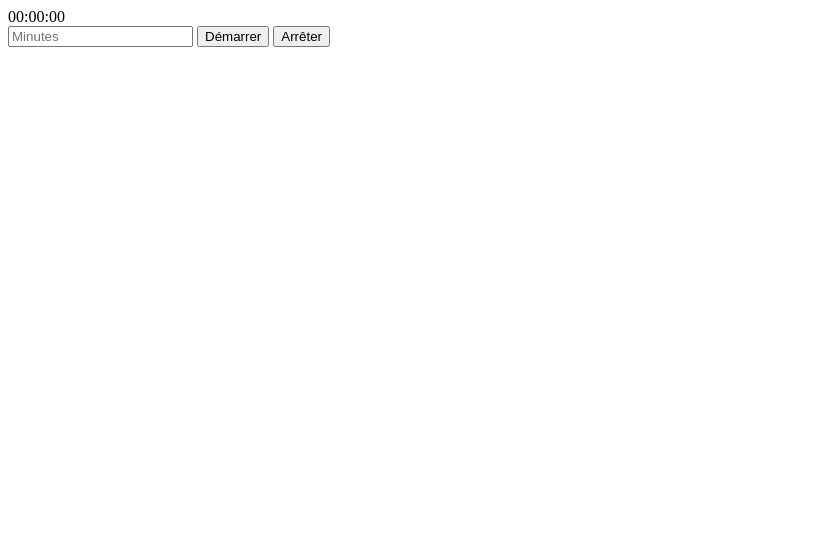
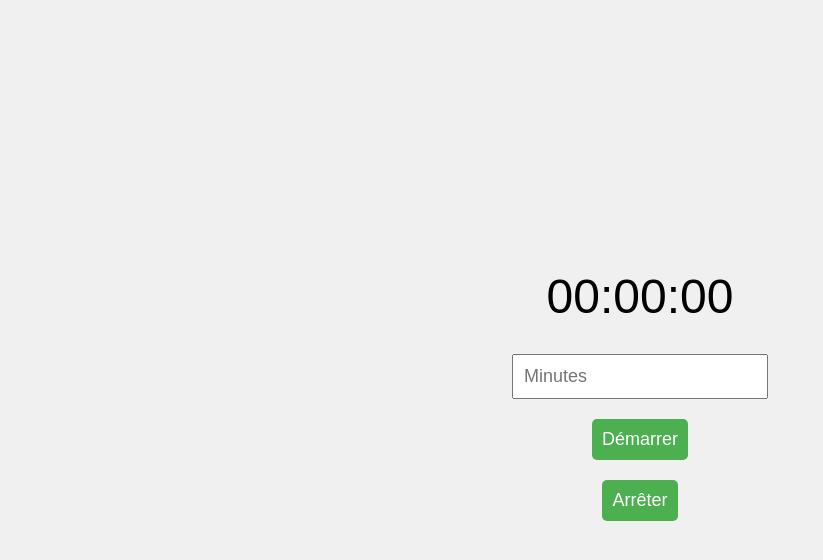
Before and after one commit to msieur-gab/timer, a plain HTML site: page index.html in a window 1280 px wide. Shown: the whole page, without its empty margins (0-823 px from the left). Drawn offline with Linux system fonts and the light colour scheme.

Commit message:
Update style.css

```diff
--- a/style.css
+++ b/style.css
@@ -1,45 +1,33 @@
- #canvas {
-      display: block;
-      margin: 20px auto;
-      background-color: #f3f3f3;
-      border-radius: 50%;
+body {
+    font-family: Arial, sans-serif;
+    display: flex;
+    flex-direction: column;
+    align-items: center;
+    justify-content: center;
+    height: 100vh;
+    margin: 0;
+    background-color: #f0f0f0;
 }
- .switch {
-      position: relative;
-      display: inline-block;
-      width: 60px;
-      height: 34px;
+
+#timer {
+    font-size: 48px;
+    margin-bottom: 20px;
 }
-    .switch input {
-      opacity: 0;
-      width: 0;
-      height: 0;
+
+input, button {
+    font-size: 18px;
+    margin: 10px;
+    padding: 10px;
 }
-    .slider {
-      position: absolute;
+
+button {
     cursor: pointer;
-      top: 0;
-      left: 0;
-      right: 0;
-      bottom: 0;
-      background-color: #ccc;
-      transition: .4s;
-      border-radius: 34px;
+    background-color: #4CAF50;
+    color: white;
+    border: none;
+    border-radius: 5px;
 }
-    .slider:before {
-      position: absolute;
-      content: "";
-      height: 26px;
-      width: 26px;
-      left: 4px;
-      bottom: 4px;
-      background-color: white;
-      transition: .4s;
-      border-radius: 50%;
+
+button:hover {
+    background-color: #45a049;
 }
-    input:checked + .slider {
-      background-color: #2196F3;
-    }
-    input:checked + .slider:before {
-      transform: translateX(26px);
-    }
```
Lines whose indentation alone changed are shown as unchanged.
